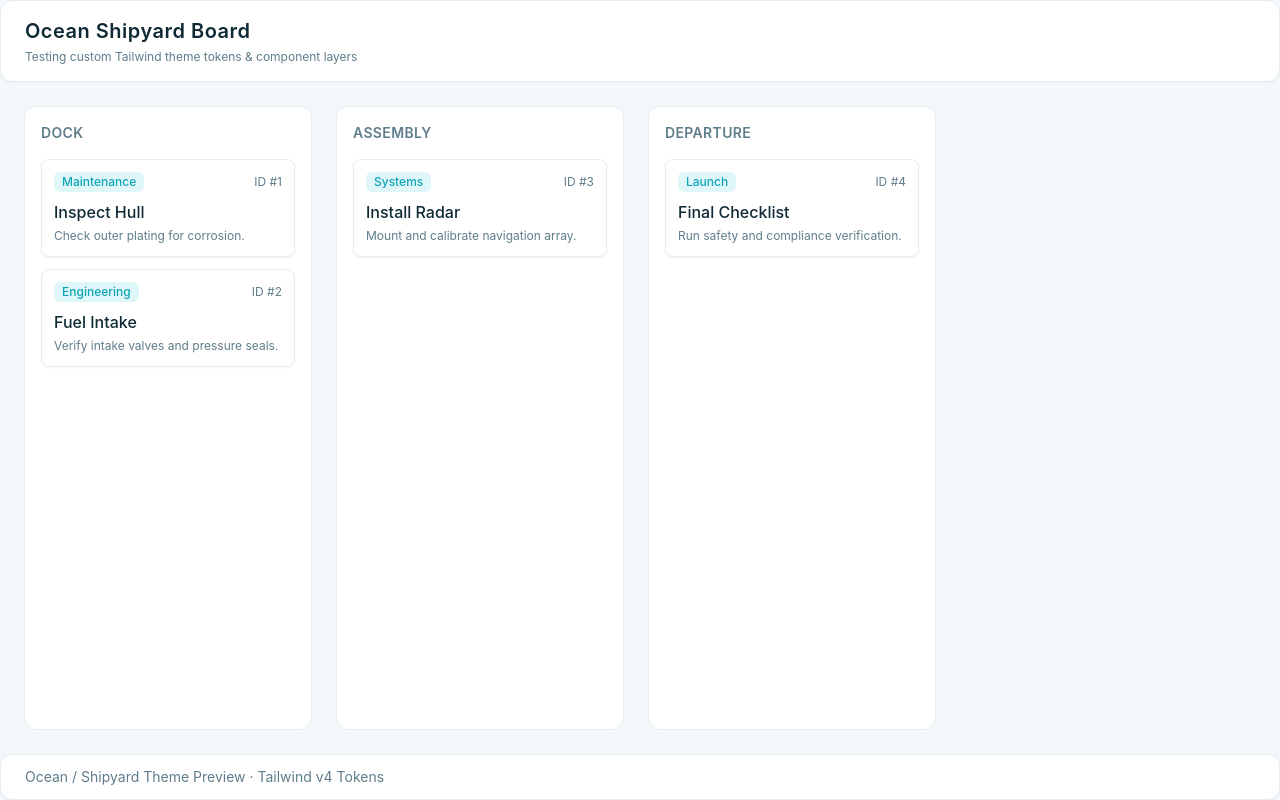
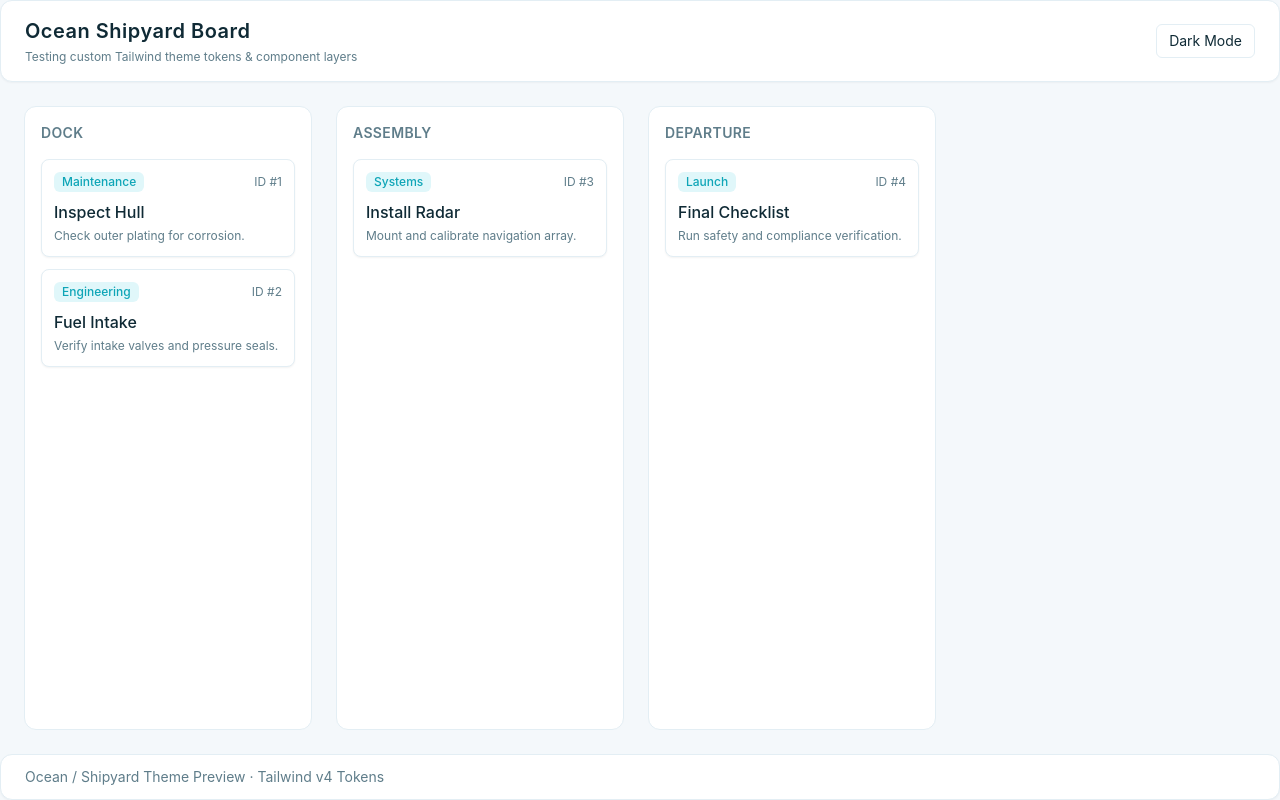
Before and after one commit to Jishnu-Prasad888/Shipyard, a React (Vite) app: page / in a window 1280 px wide. Built offline with nearby package versions, Linux system fonts and the light colour scheme.

Commit message:
dark and light mode

```diff
--- a/src/renderer/App.tsx
+++ b/src/renderer/App.tsx
@@ -1,4 +1,4 @@
-import React from 'react'
+import React, { useEffect, useState } from 'react'
 
 type Card = {
   id: string
@@ -59,16 +59,59 @@ const columns: Column[] = [
 ]
 
 export default function App() {
+  const [darkMode, setDarkMode] = useState(false)
+
+  // Initialize theme
+  useEffect(() => {
+    const savedTheme = localStorage.getItem('theme')
+
+    if (savedTheme === 'dark') {
+      setDarkMode(true)
+      document.documentElement.classList.add('dark')
+    } else if (savedTheme === 'light') {
+      setDarkMode(false)
+      document.documentElement.classList.remove('dark')
+    } else {
+      const prefersDark = window.matchMedia('(prefers-color-scheme: dark)').matches
+      setDarkMode(prefersDark)
+      document.documentElement.classList.toggle('dark', prefersDark)
+    }
+  }, [])
+
+  // Toggle theme
+  const toggleTheme = () => {
+    const newTheme = !darkMode
+    setDarkMode(newTheme)
+
+    if (newTheme) {
+      document.documentElement.classList.add('dark')
+      localStorage.setItem('theme', 'dark')
+    } else {
+      document.documentElement.classList.remove('dark')
+      localStorage.setItem('theme', 'light')
+    }
+  }
+
   return (
-    <div className="h-screen flex flex-col">
+    <div className="h-screen flex flex-col transition-colors duration-300">
       {/* Header */}
-      <header className="surface px-6 py-4 border-b border-[var(--color-border)]">
-        <h1 className="text-xl font-semibold tracking-wide">Ocean Shipyard Board</h1>
-        <p className="meta mt-1">Testing custom Tailwind theme tokens & component layers</p>
+      <header className="surface px-6 py-4 border-b border-[var(--color-border)] flex items-center justify-between">
+        <div>
+          <h1 className="text-xl font-semibold tracking-wide">Ocean Shipyard Board</h1>
+          <p className="meta mt-1">Testing custom Tailwind theme tokens & component layers</p>
+        </div>
+
+        {/* Theme Toggle */}
+        <button
+          onClick={toggleTheme}
+          className="px-3 py-1.5 rounded-md text-sm border border-[var(--color-border)] hover:border-[var(--color-primary)] transition"
+        >
+          {darkMode ? 'Light Mode' : 'Dark Mode'}
+        </button>
       </header>
 
       {/* Board */}
-      <main className="flex-1 overflow-x-auto p-6">
+      <main className="flex-1 overflow-x-auto p-6 transition-colors duration-300">
         <div className="flex gap-6 h-full">
           {columns.map((column) => (
             <div key={column.id} className="column">
--- a/src/renderer/styles/globals.css
+++ b/src/renderer/styles/globals.css
@@ -2,30 +2,58 @@
 
 /* ======================
    THEME TOKENS
-   OCEAN MINIMAL (NOTION INSPIRED)
+   OCEAN MINIMAL
 ====================== */
 
 @theme {
 
-  /* Base */
+  /* LIGHT (default) */
   --color-background: #f4f8fb;
   --color-surface: #ffffff;
 
-  /* Structure */
   --color-border: #e3eef4;
   --color-border-strong: #c9dde7;
 
-  /* Typography */
   --color-text: #0f2a35;
   --color-muted: #5f7d8a;
 
-  /* Ocean Accent */
   --color-primary: #0ea5b7;
   --color-primary-soft: #e0f7fa;
 
-  /* Status */
   --color-warning: #f59e0b;
   --color-alert: #ef4444;
+}
+
+/* ======================
+   DARK THEME
+====================== */
+
+/* ======================
+   DARK THEME
+   NIGHT OCEAN (PURPLE + ORANGE)
+====================== */
+
+.dark {
+
+  /* Background */
+  --color-background: #0f0c1b;        /* deep midnight purple */
+  --color-surface: #17142a;           /* soft violet panel */
+
+  /* Borders */
+  --color-border: #2a2542;
+  --color-border-strong: #3a335a;
+
+  /* Typography */
+  --color-text: #f1efff;
+  --color-muted: #9b94c7;
+
+  /* Primary (Purple Accent) */
+  --color-primary: #8b5cf6;           /* refined violet */
+  --color-primary-soft: #231a3f;
+
+  /* Secondary Accent (Warm Ember) */
+  --color-warning: #f59e0b;           /* orange */
+  --color-alert: #f87171;
 }
 
 /* ======================
@@ -52,14 +80,14 @@
 
 @layer components {
 
-  /* ===== Surface (Clean Panel) ===== */
+  /* ===== Surface ===== */
   .surface {
     @apply rounded-xl border;
 
     background: var(--color-surface);
     border-color: var(--color-border);
 
-    box-shadow: 0 1px 2px rgba(15, 42, 53, 0.04);
+    box-shadow: 0 1px 2px rgba(0, 0, 0, 0.04);
   }
 
   /* ===== Column ===== */
@@ -87,7 +115,7 @@
     background: var(--color-surface);
     border-color: var(--color-border);
 
-    box-shadow: 0 1px 2px rgba(15, 42, 53, 0.05);
+    box-shadow: 0 1px 2px rgba(0, 0, 0, 0.05);
   }
 
   .card:hover {
```
